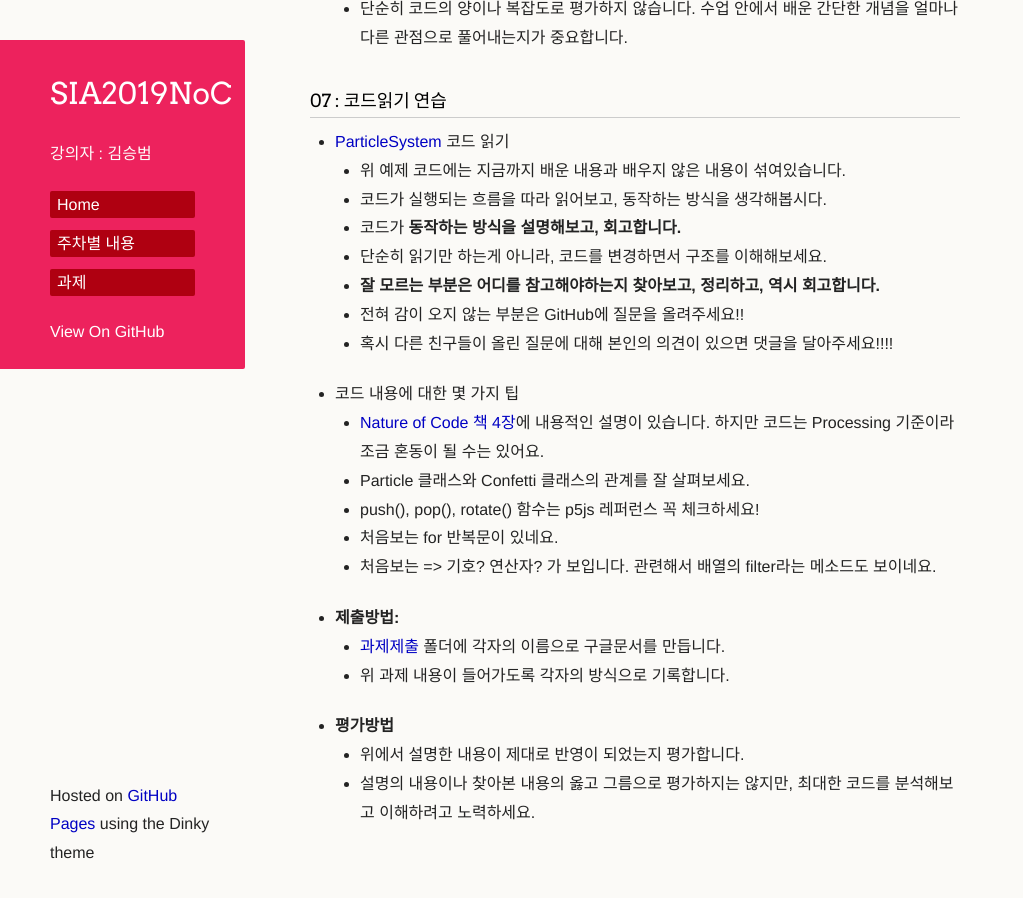
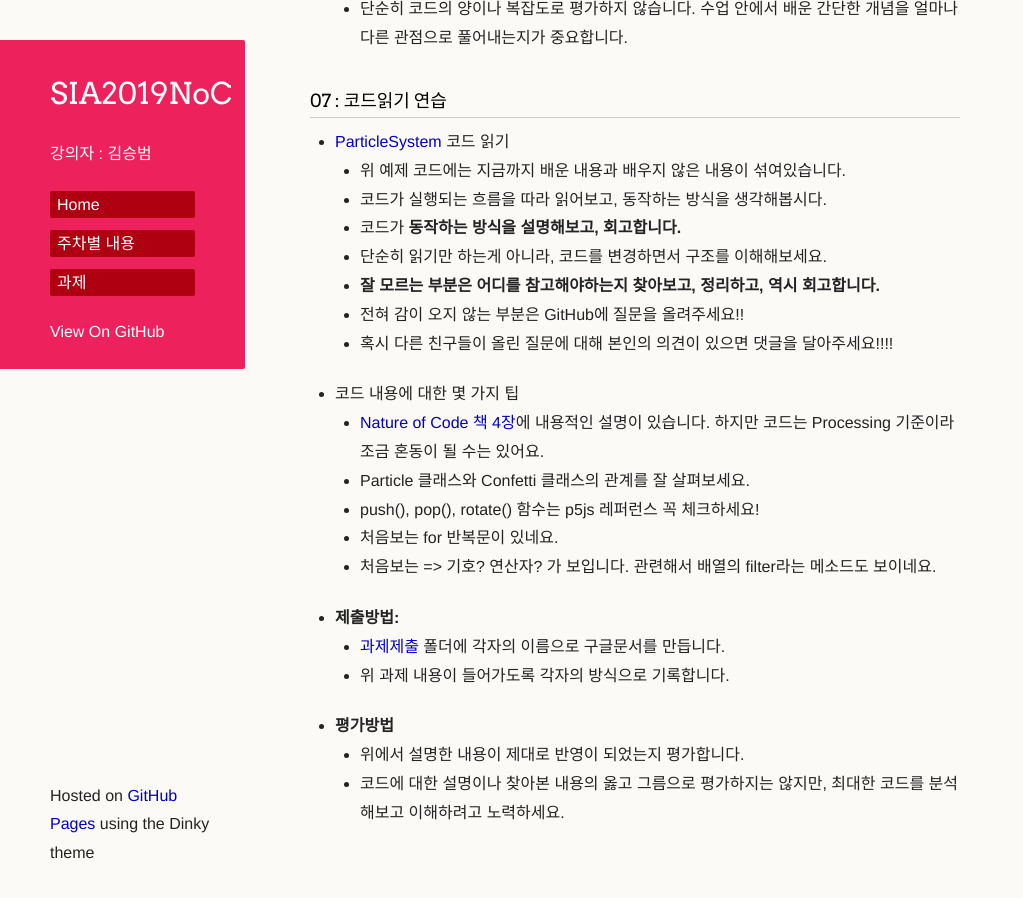
Before and after one commit to picxenk/SIA2019NoC, a Jekyll site: the page built from homework.md, in a window 1280 px wide and 900 px high, scrolled down 3479 px. Shown: the whole window, without its empty margins (0-1023 px from the left). Built offline with Jekyll 4.4.1, drawn with Linux system fonts in a browser that asks for light colours; our own code applies the rules of GitHub Pages for plain Markdown files; a script that is not in the unit is left out; the repository's description, which GitHub fills in, is left out.

Commit message:
Update homework.md

```diff
--- a/homework.md
+++ b/homework.md
@@ -121,4 +121,4 @@
    * 위 과제 내용이 들어가도록 각자의 방식으로 기록합니다.
  * **평가방법**
    * 위에서 설명한 내용이 제대로 반영이 되었는지 평가합니다.
-   * 설명의 내용이나 찾아본 내용의 옳고 그름으로 평가하지는 않지만, 최대한 코드를 분석해보고 이해하려고 노력하세요.
+   * 코드에 대한 설명이나 찾아본 내용의 옳고 그름으로 평가하지는 않지만, 최대한 코드를 분석해보고 이해하려고 노력하세요.
```
